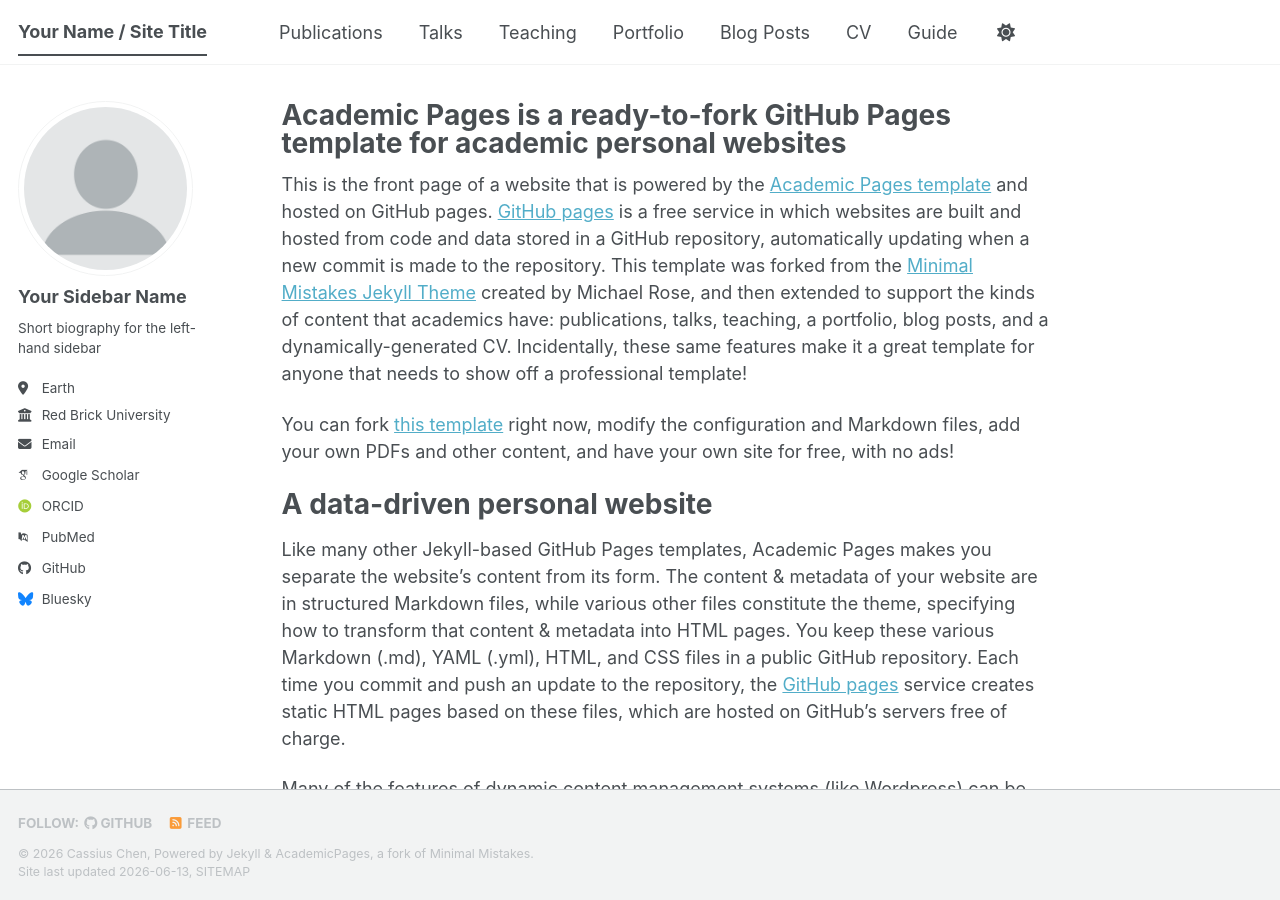
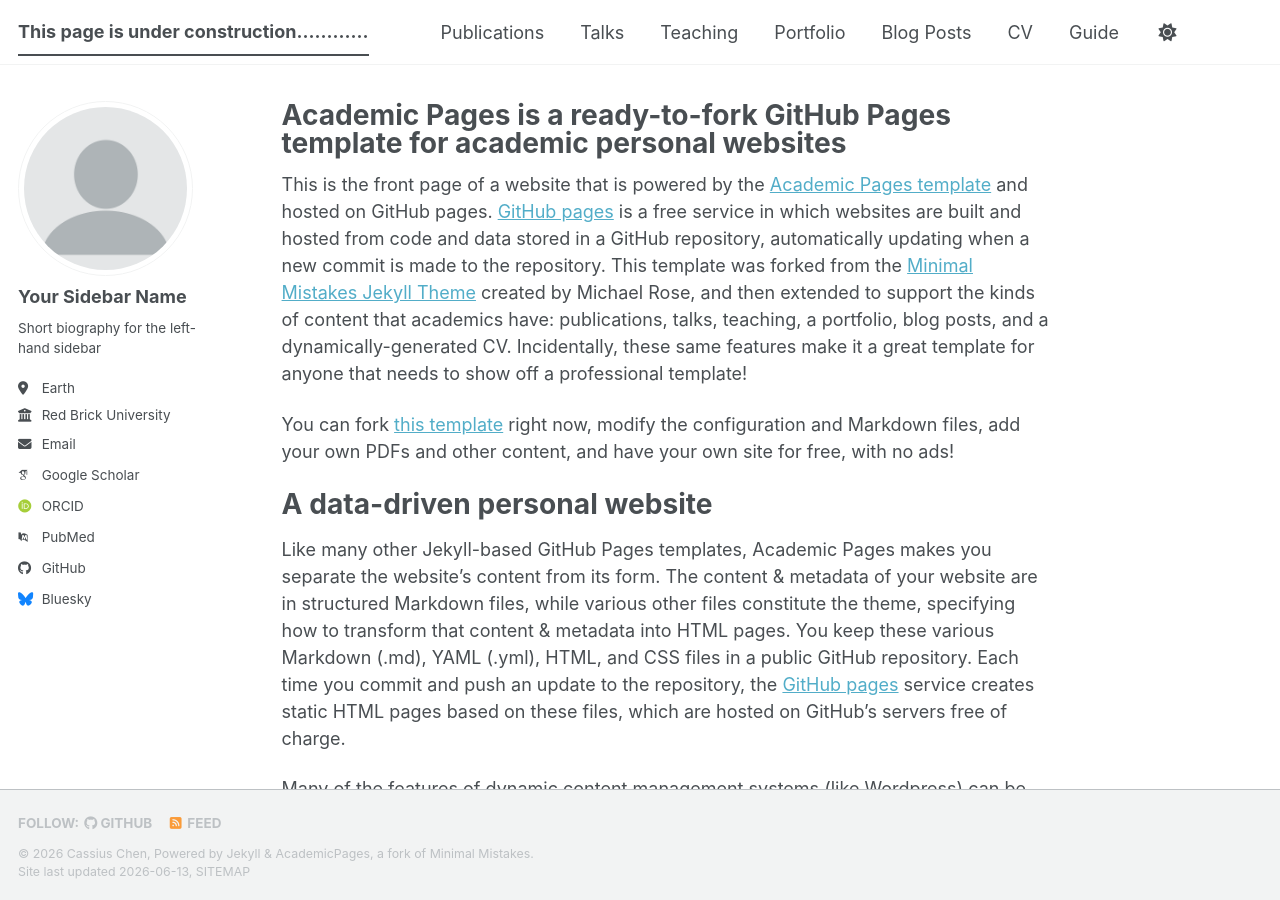
Before and after one commit to Cassius-Chen/cassius-chen.github.io, a Jekyll site: the page built from _pages/about.md, in a window 1280 px wide and 900 px high. Built offline with Jekyll 4.4.1, drawn with Linux system fonts in a browser that asks for light colours; some web fonts are replaced; a script bundle is joined from its source files by our own code; library files that are not in the unit come from our copies.

Commit message:
Update site title in configuration file

```diff
--- a/_config.yml
+++ b/_config.yml
@@ -9,7 +9,7 @@
 # Basic Site Settings
 locale                   : "en-US"
 site_theme               : "default" # The available themes options are "default", "air", "sunrise", "mint", "dirt" and "contrast"
-title                    : "Your Name / Site Title"
+title                    : "This page is under construction…………"
 title_separator          : "-"
 name                     : &name "Cassius Chen"
 description              : &description "Your Name's academic portfolio"   # Update this with a general description of your site, this is the default if not overridden by a page
```
